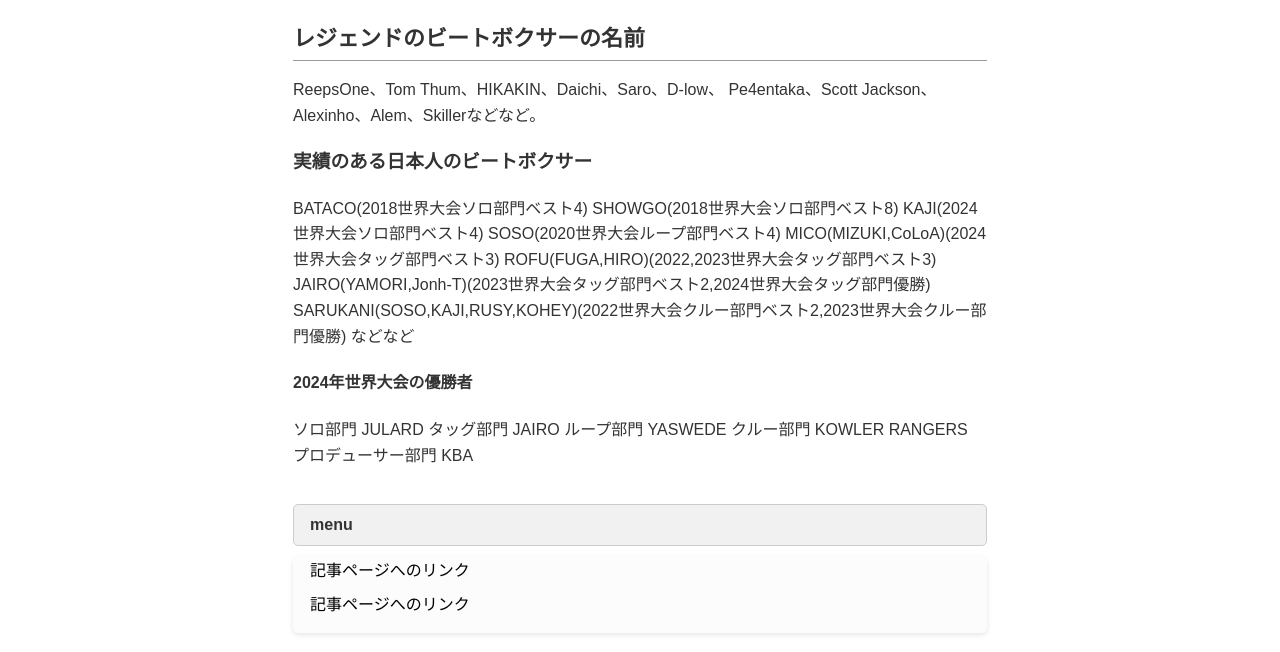
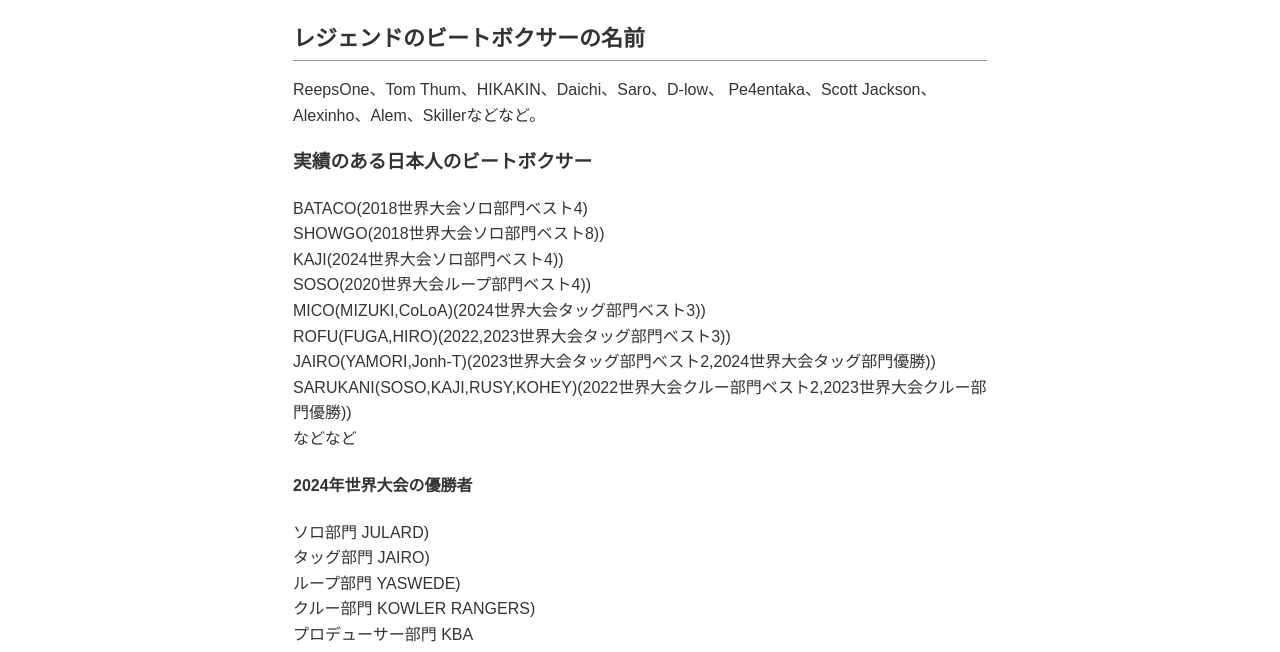
Before and after one commit to kaito8080/kaito8080.github.io, a plain HTML site: page index.html in a window 1280 px wide. Shown: the part 148-800 px from the top of the page. Drawn offline with Linux system fonts and the light colour scheme.

Commit message:
Update index.html

```diff
--- a/index.html
+++ b/index.html
@@ -20,20 +20,20 @@
 <p>ReepsOne、Tom Thum、HIKAKIN、Daichi、Saro、D-low、
   Pe4entaka、Scott Jackson、Alexinho、Alem、Skillerなどなど。</p>
 <h3>実績のある日本人のビートボクサー</h3>
-<p>BATACO(2018世界大会ソロ部門ベスト4)
-SHOWGO(2018世界大会ソロ部門ベスト8)
-KAJI(2024世界大会ソロ部門ベスト4)
-SOSO(2020世界大会ループ部門ベスト4)
-MICO(MIZUKI,CoLoA)(2024世界大会タッグ部門ベスト3)
-ROFU(FUGA,HIRO)(2022,2023世界大会タッグ部門ベスト3)
-JAIRO(YAMORI,Jonh-T)(2023世界大会タッグ部門ベスト2,2024世界大会タッグ部門優勝)
-SARUKANI(SOSO,KAJI,RUSY,KOHEY)(2022世界大会クルー部門ベスト2,2023世界大会クルー部門優勝)
+<p>BATACO(2018世界大会ソロ部門ベスト4)<br>
+SHOWGO(2018世界大会ソロ部門ベスト8))<br>
+KAJI(2024世界大会ソロ部門ベスト4))<br>
+SOSO(2020世界大会ループ部門ベスト4))<br>
+MICO(MIZUKI,CoLoA)(2024世界大会タッグ部門ベスト3))<br>
+ROFU(FUGA,HIRO)(2022,2023世界大会タッグ部門ベスト3))<br>
+JAIRO(YAMORI,Jonh-T)(2023世界大会タッグ部門ベスト2,2024世界大会タッグ部門優勝))<br>
+SARUKANI(SOSO,KAJI,RUSY,KOHEY)(2022世界大会クルー部門ベスト2,2023世界大会クルー部門優勝))<br>
 などなど</p>
 <h4>2024年世界大会の優勝者</h4>
-<p>ソロ部門 JULARD
-タッグ部門 JAIRO
-ループ部門 YASWEDE
-クルー部門 KOWLER RANGERS
+<p>ソロ部門 JULARD)<br>
+タッグ部門 JAIRO)<br>
+ループ部門 YASWEDE)<br>
+クルー部門 KOWLER RANGERS)<br>
 プロデューサー部門 KBA</p>
 </div>
 </main>
```
